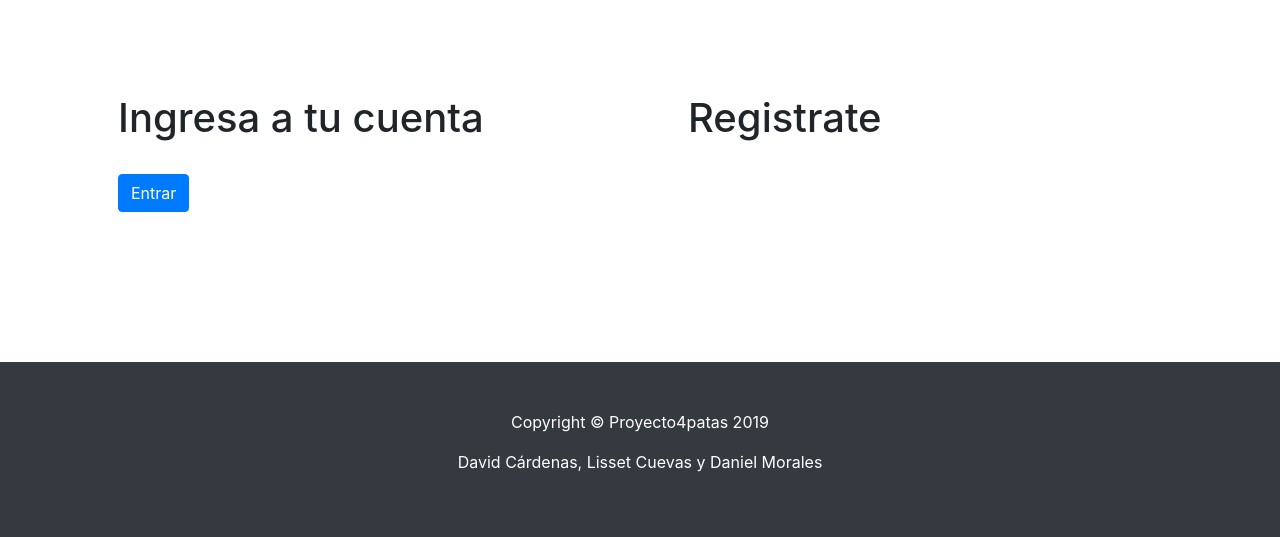
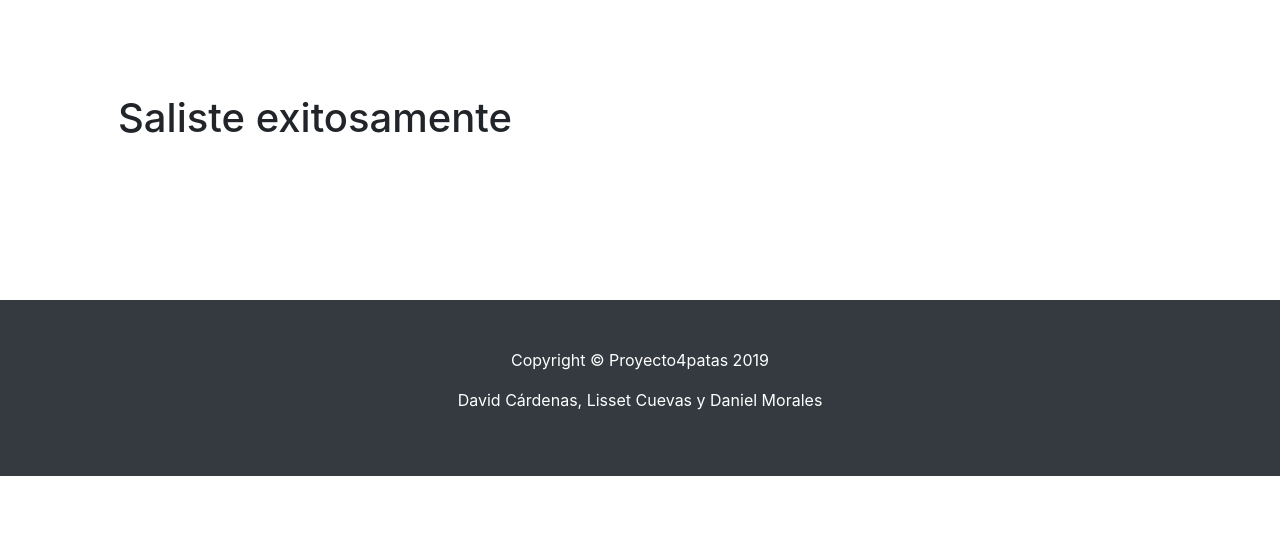
Before and after one commit to davidcardd1/proyecto-perros, a Django app: page /account/logout/ in a window 1280 px wide. Shown: the part 56-593 px from the top of the page. Run offline with Django 3.2, Linux system fonts and the light colour scheme; parts of the project's set-up code (start-up, migrations or seed data) failed here and were passed over; some libraries are stand-ins or nearby versions.

Commit message:
Delete trash

```diff
--- a/Proyecto4Patas/Apps/Login/templates/base.html
+++ b/Proyecto4Patas/Apps/Login/templates/base.html
@@ -35,7 +35,7 @@
       <div class="collapse navbar-collapse" id="navbarResponsive">
         <ul class="navbar-nav ml-auto">
           <li class="nav-item">
-              <a class="nav-link js-scroll-trigger" href="/login">Log in</a>
+              <a class="nav-link js-scroll-trigger" href="/account/login">Log in</a>
             </li>
         </ul>
       </div>
--- a/Proyecto4Patas/Apps/Login/templates/logout.html
+++ b/Proyecto4Patas/Apps/Login/templates/logout.html
@@ -10,63 +10,7 @@
     <div class="row">
 
       <div class="col px-5">
-        <h1>Ingresa a tu cuenta</h1><br>
-        <form method="POST">
-          {% csrf_token %}
-          {{ form.as_p }}
-          <button type="submit" class="btn btn-primary">Entrar</button>
-          <!--<div class="form-group">
-            <label for="exampleInputEmail1">Usuario</label>
-            <input type="email" class="form-control" id="exampleInputEmail1" aria-describedby="emailHelp" placeholder="Escribe email">
-            <small id="emailHelp" class="form-text text-muted">We'll never share your email with anyone else.</small>
-          </div>
-          <div class="form-group">
-            <label for="exampleInputPassword1">Contraseña</label>
-            <input type="password" class="form-control" id="exampleInputPassword1" placeholder="Crea un password">
-          </div>
-          <div class="form-group form-check">
-            <input type="checkbox" class="form-check-input" id="exampleCheck1">
-            <label class="form-check-label" for="exampleCheck1">Check me out</label>
-          </div>
-
-          <button type="submit" class="btn btn-primary">Entrar</button>-->
-        </form>
-      </div>
-
-      <div class="col px-5">
-        <h1>Registrate</h1><br>
-
-        <!--<form method="POST">
-          <div class="form-row">
-            <div class="form-group col-md-6">
-              <label for="inputEmail4">Email</label>
-              <input type="email" class="form-control" id="inputEmail4" placeholder="Email">
-            </div>
-            <div class="form-group col-md-6">
-              <label for="inputPassword4">Contraseña</label>
-              <input type="password" class="form-control" id="inputPassword4" placeholder="Password">
-            </div>
-          </div>
-          <div class="form-group">
-            <label for="inputName">Nombre</label>
-            <input type="text" class="form-control" id="inputName" placeholder="Juan">
-          </div>
-          <div class="form-group">
-            <label for="inputUsername">Usuario</label>
-            <input type="text" class="form-control" id="inputUsername" placeholder="juan123">
-          </div>
-          <div class="form-row">
-            <div class="form-group col-md-6">
-              <label for="inputCity">Ciudad</label>
-              <input type="text" class="form-control" id="inputCity">
-            </div>
-            <div class="form-group col-md-4">
-              <label for="inputState">Estado</label>
-              <input id="inputState" class="form-control">
-            </div>
-          </div>
-          <button type="submit" class="btn btn-primary">Registrarse</button>
-        </form>-->
+        <h1>Saliste exitosamente</h1>
       </div>
 
     </div>
--- a/Proyecto4Patas/templates/foro.html
+++ b/Proyecto4Patas/templates/foro.html
@@ -33,7 +33,7 @@
       <div class="collapse navbar-collapse" id="navbarResponsive">
         <ul class="navbar-nav ml-auto">
           <li class="nav-item">
-              <a class="nav-link js-scroll-trigger" href="/login">Log in</a>
+              <a class="nav-link js-scroll-trigger" href="/account/login">Log in</a>
             </li>
         </ul>
       </div>
```
Also changed, not shown: Proyecto4Patas/Apps/Login/templates/login.html (+0 -15 lines).
